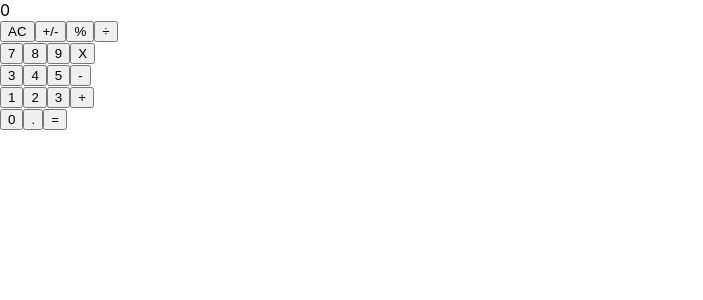
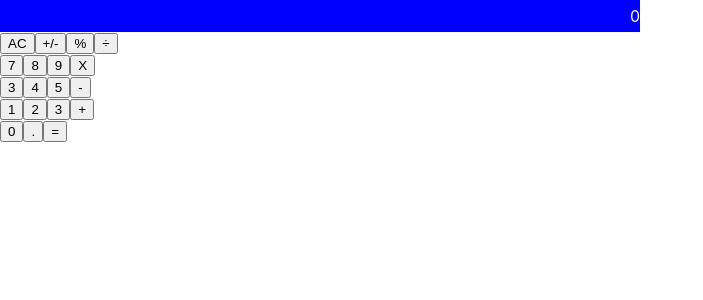
Before and after one commit to addod19/calculator, a React (Create React App) app: page / in a window 1280 px wide. Shown: the top 300 px of the page, without its empty margins (0-703 px from the left). Built offline with nearby package versions, Linux system fonts and the light colour scheme.

Commit message:
test styling

```diff
--- a/package.json
+++ b/package.json
@@ -35,6 +35,7 @@
     ]
   },
   "devDependencies": {
+    "babel-plugin-styled-components": "^1.10.7",
     "eslint": "^6.8.0",
     "eslint-config-airbnb": "^18.1.0",
     "eslint-plugin-import": "^2.20.2",
--- a/src/index.css
+++ b/src/index.css
@@ -25,3 +25,16 @@ code {
     'Courier New',
     monospace;
 }
+
+.displayWrap {
+  background-color: blue;
+  width: 50%;
+  height: 2em;
+  display: flex;
+  flex-direction: row-reverse;
+  align-items: center;
+}
+
+.result {
+  color: white;
+}
```
Also changed, not shown: src/components/Display.js (+9 -1 lines).
